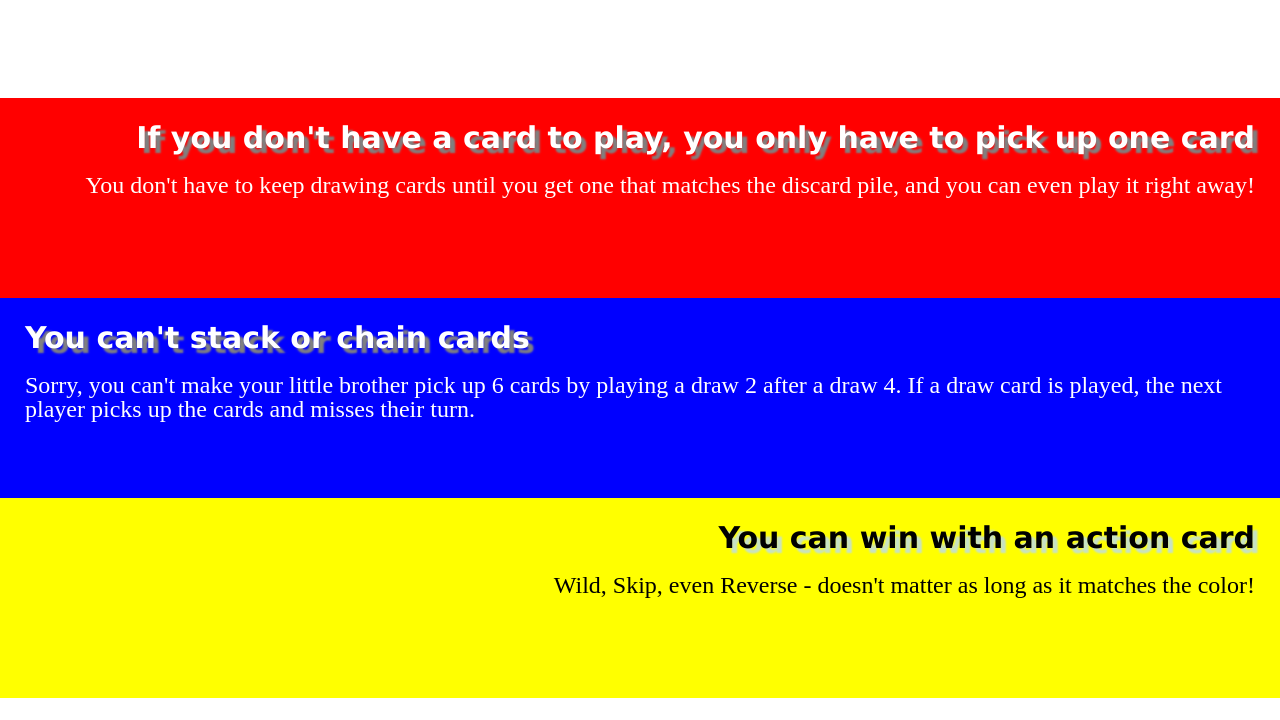
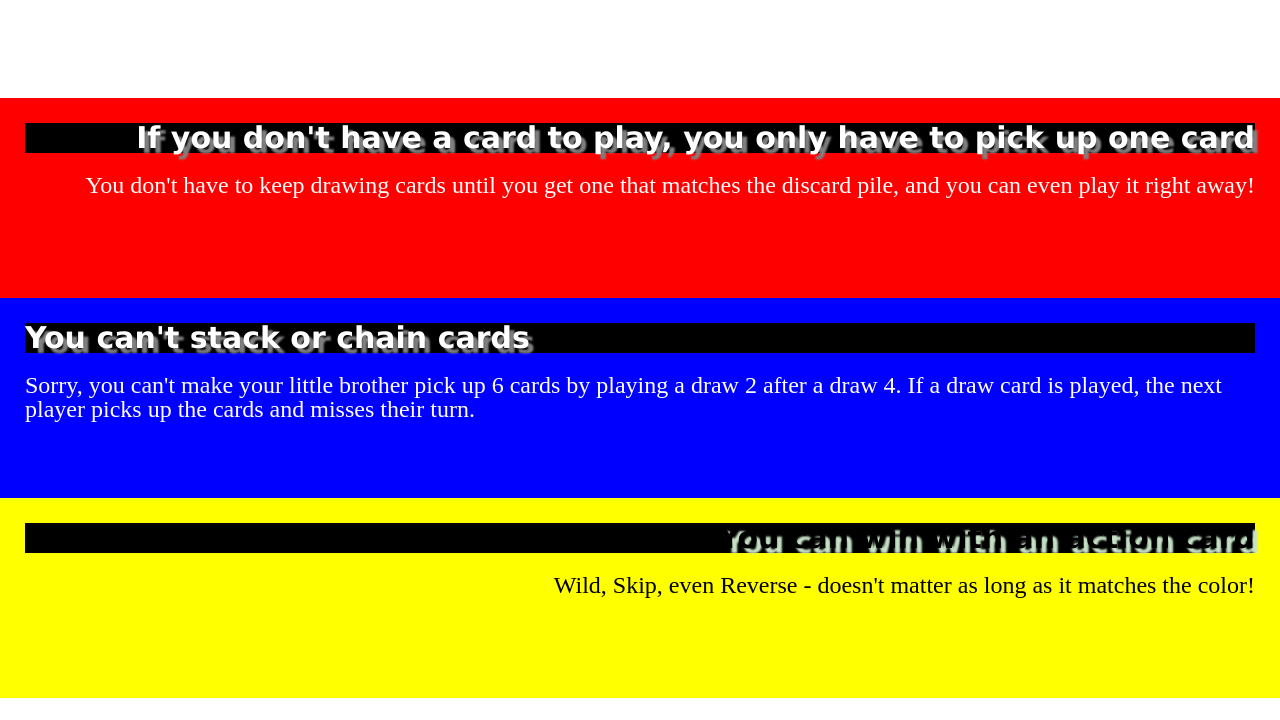
Before and after one commit to natran25/homework2, a plain HTML site: page index.html in a window 1280 px wide. Shown: the part 589-1309 px from the top of the page. Drawn offline with Linux system fonts and the light colour scheme.

Commit message:
Update style.css

```diff
--- a/css/style.css
+++ b/css/style.css
@@ -10,6 +10,7 @@ h2 {
   font-family: "Lucida Grande", sans-serif;
   text-shadow: 5px 5px 2px #808080;
   color: #ffffff;
+  background-color: #000000
 }
 
 p {
```
